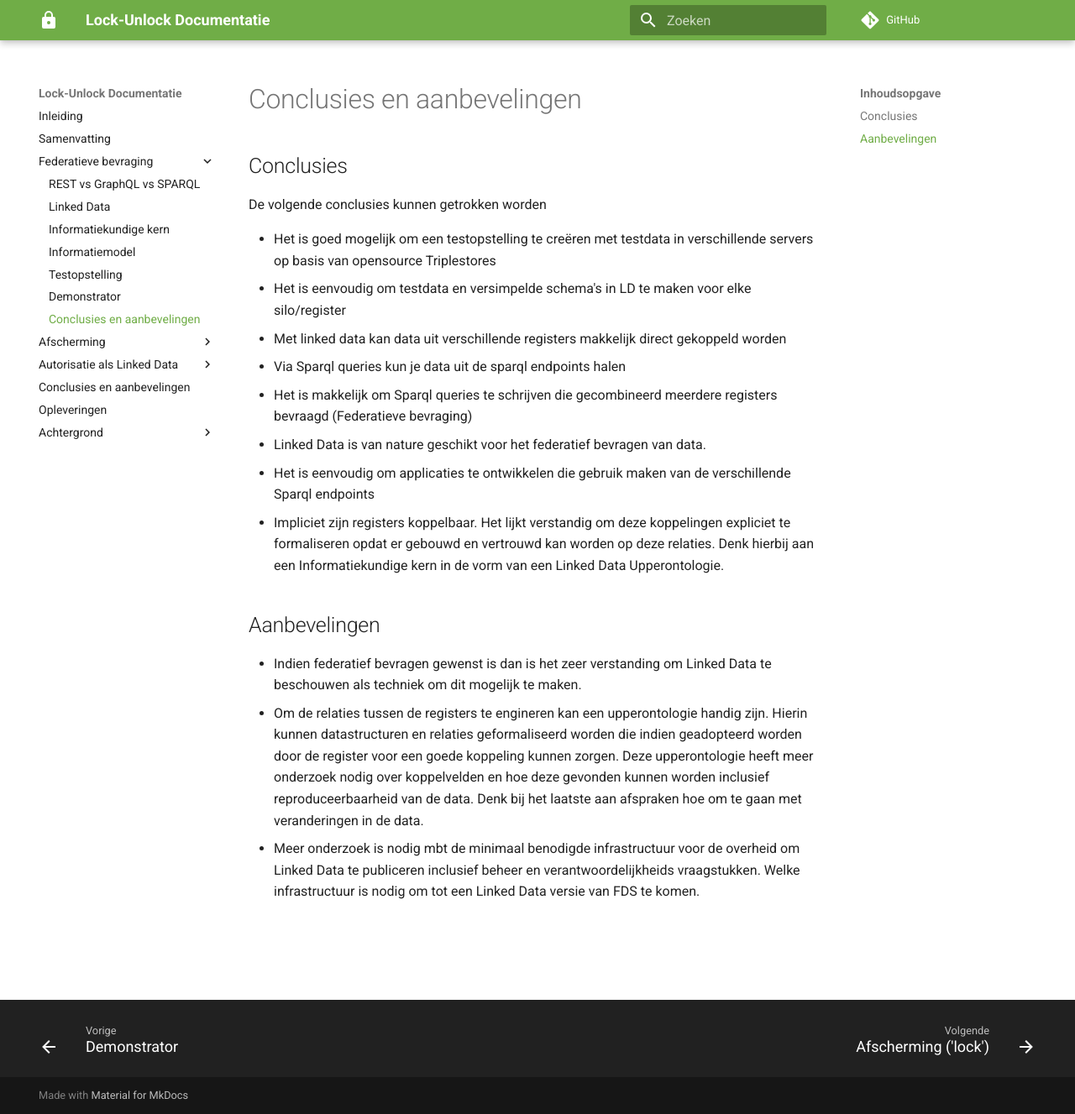
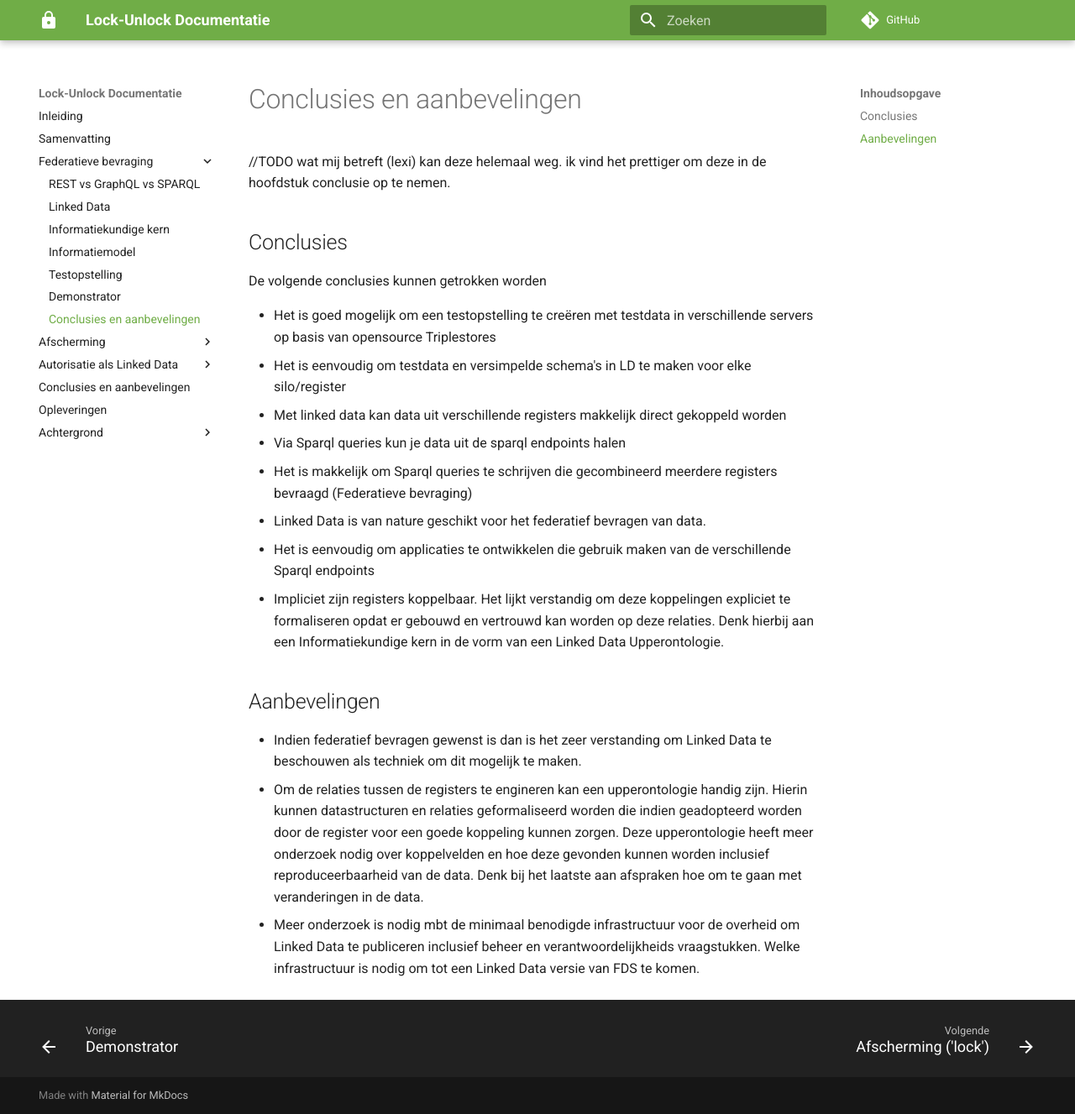
Before and after one commit to kadaster-labs/lock-unlock-docs, an MkDocs documentation site: the page built from docs/federatieve-bevraging/conclusies.md, in a window 1280 px wide and 1327 px high. Shown: the whole window at 84% size. Built offline with MkDocs 1.6.1 and Material for MkDocs 9.7.7, drawn with Linux system fonts in a browser that asks for light colours; comment, search, counter and statistics services are not loaded.

Commit message:
REVIEW: conclusies federatief bevragingen

```diff
--- a/docs/federatieve-bevraging/conclusies.md
+++ b/docs/federatieve-bevraging/conclusies.md
@@ -1,6 +1,9 @@
 ---
 title: Conclusies en aanbevelingen
 ---
+
+//TODO wat mij betreft (lexi) kan deze helemaal weg. ik vind het prettiger om deze in de hoofdstuk conclusie op te nemen.
+
 ## Conclusies
 
 De volgende conclusies kunnen getrokken worden
```
